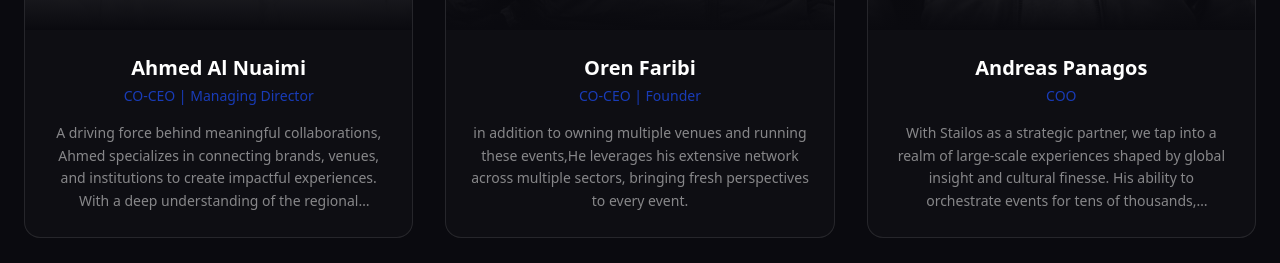
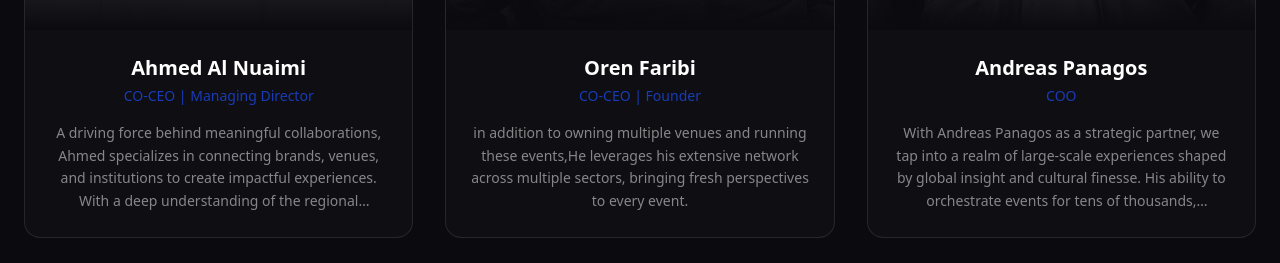
Before and after one commit to checkmate-web/checkmate-landing, a React (Vite) app: page / in a window 1280 px wide. Shown: the part 7800-8063 px from the top of the page. Built offline with nearby package versions, Linux system fonts and the light colour scheme.

Commit message:
Update Partners component: specify Andreas Panagos as a strategic partner in the description

```diff
--- a/src/components/Partners.tsx
+++ b/src/components/Partners.tsx
@@ -99,7 +99,7 @@ const Partners = () => {
                 <h3 className="text-xl font-bold mb-1">Andreas Panagos</h3>
                 <p className="text-blue-800 text-sm font-medium mb-4">COO</p>
                 <p className="text-white/50 text-sm leading-relaxed line-clamp-4">
-                  With Stailos as a strategic partner, we tap into a realm of
+                  With Andreas Panagos as a strategic partner, we tap into a realm of
                   large-scale experiences shaped by global insight and cultural
                   finesse. His ability to orchestrate events for tens of
                   thousands, combined with a lifestyle-driven approach, brings a
```
